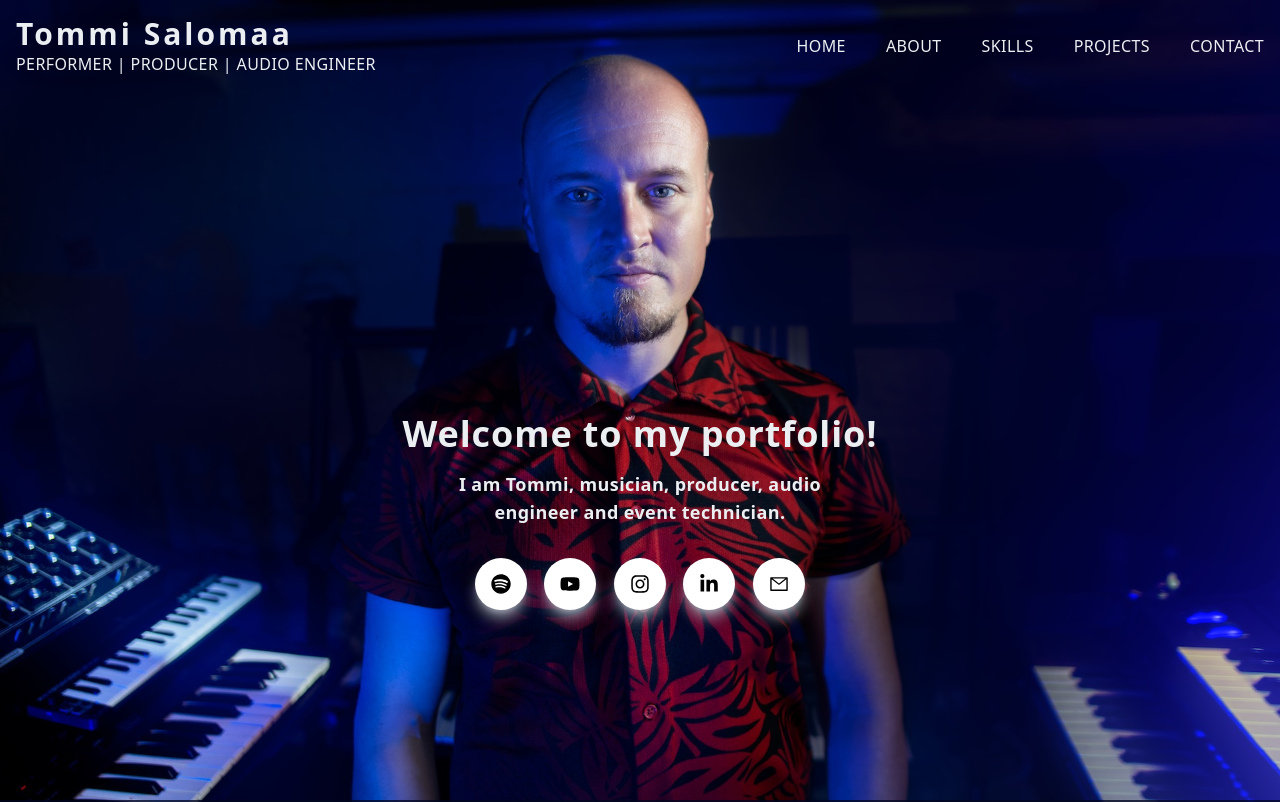
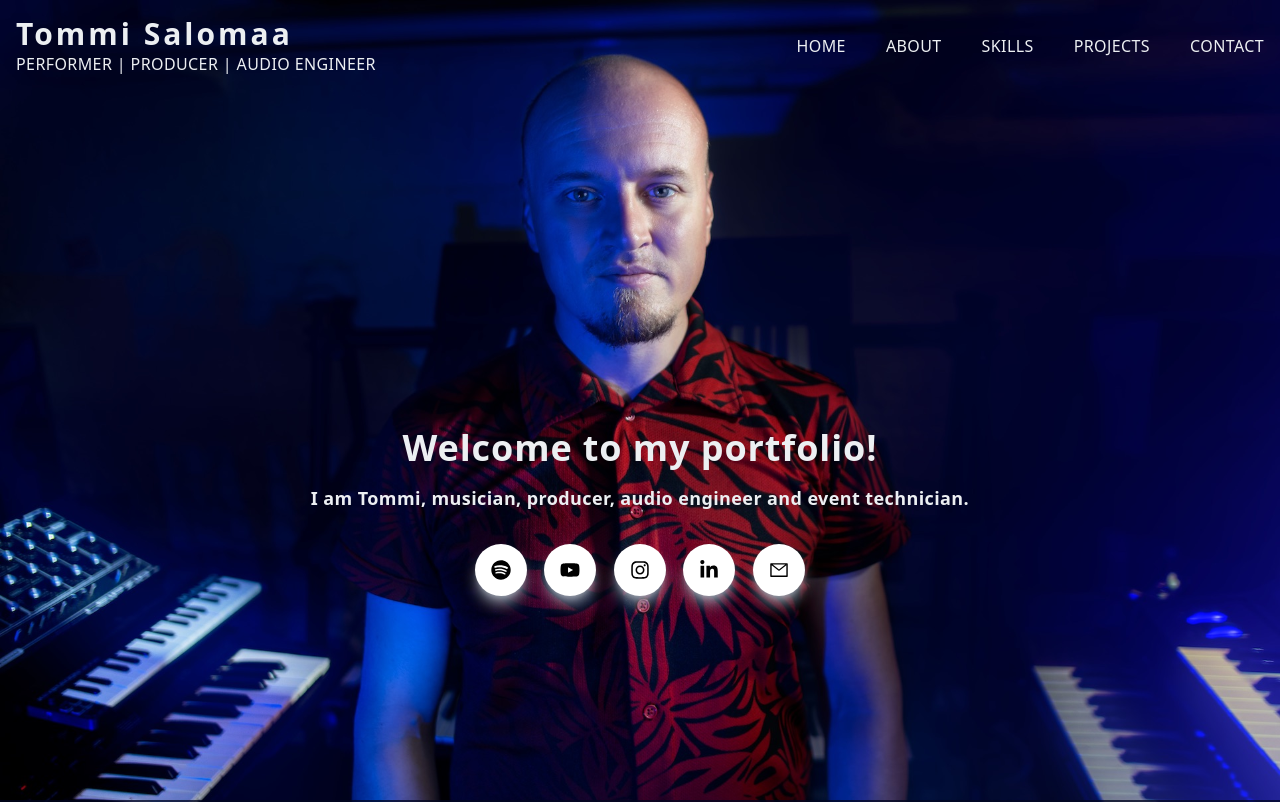
Before and after one commit to salomt/portfolio2023, a Next.js app: page / in a window 1280 px wide. Shown: the top 802 px of the page. Built offline with nearby package versions, Linux system fonts and the light colour scheme.

Commit message:
fixed frontpage text

```diff
--- a/src/components/Main.jsx
+++ b/src/components/Main.jsx
@@ -8,7 +8,7 @@ const Main = () => {
             <div className='max-w-[1240px] w-full h-full mx-auto flex justify-center items-center'>
                 <div>
                     <p className='text-xl sm:text-2xl md:text-4xl font-bold tracking-wide'>Welcome to my portfolio!</p>
-                    <p className='py-4 w-3/5 m-auto text-md sm:text-lg font-bold'> I am Tommi, musician, producer, audio engineer and event technician.</p>
+                    <p className='py-4 w-full m-auto text-md sm:text-lg font-bold'> I am Tommi, musician, producer, audio engineer and event technician.</p>
                     <div className='flex items-center justify-between max-w-[330px] m-auto py-4'>
                         <div className='main-icon'>
                             <a href='https://open.spotify.com/artist/4Zu0QLKCCz02GjpdBvSSi9?si=xJ7Uxx7FTGGNMfwKrYTrIg' target='_blank'>
```
